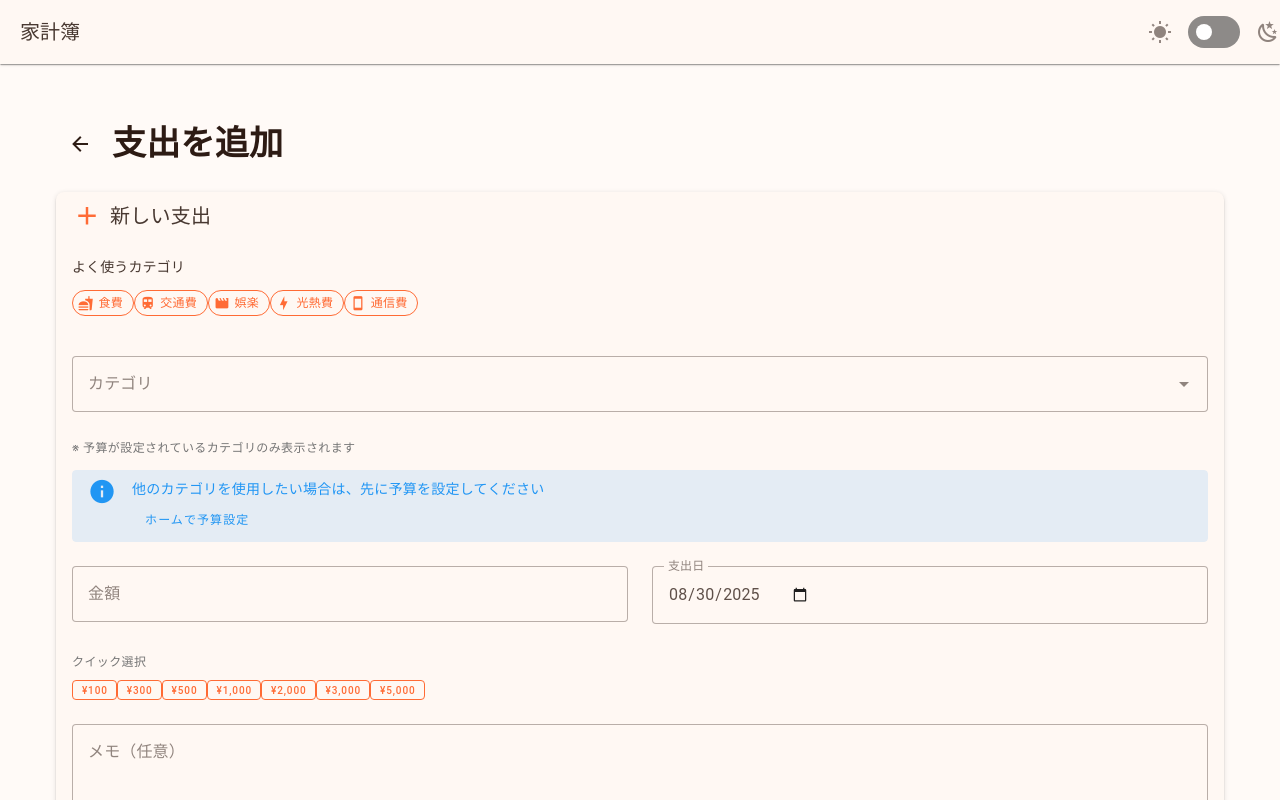
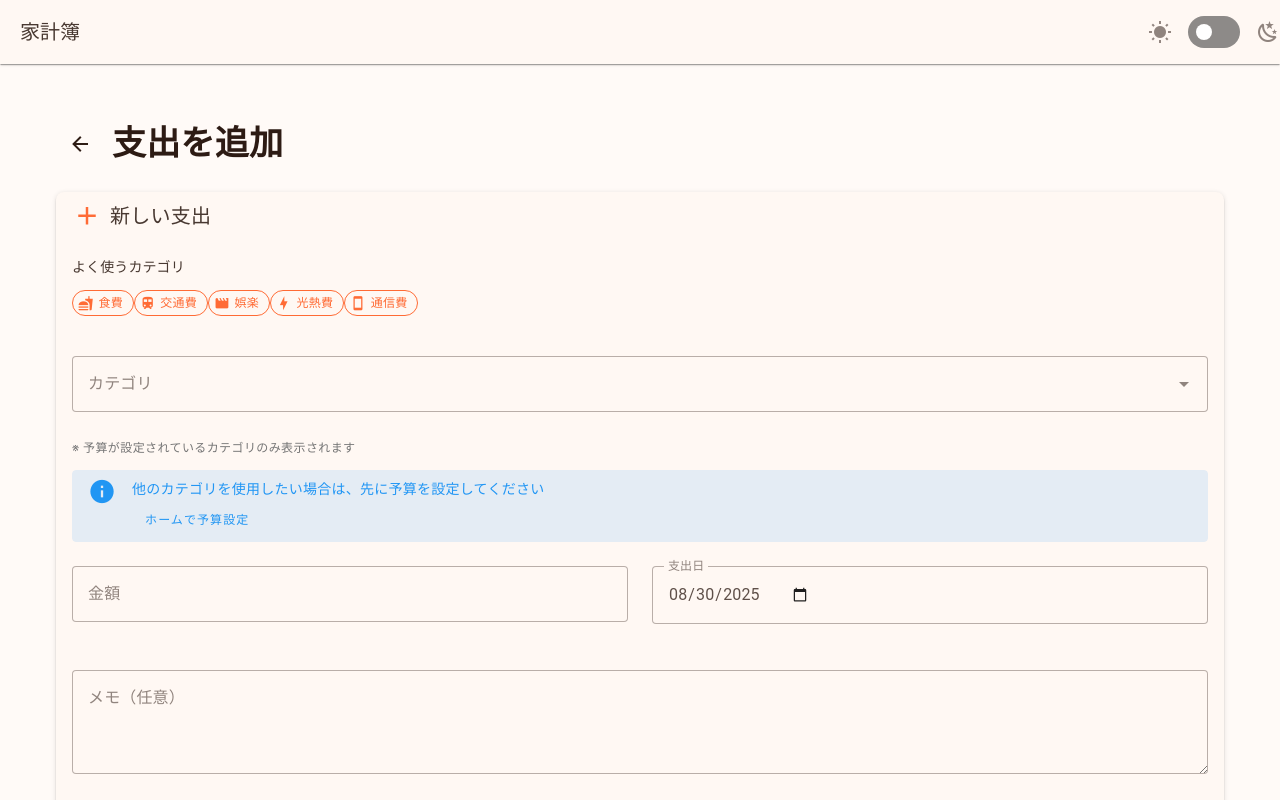
Before and after one commit to ohiaeni/kakeibou, a Nuxt app: page /expense/add in a window 1280 px wide. Shown: the top 800 px of the page. Built offline with nearby package versions, Linux system fonts and the light colour scheme.

Commit message:
feat: クイック金額選択機能を削除
- 金額のクイック入力オプションを削除しました。
- 関連するUI要素も削除しました。

```diff
--- a/app/pages/expense/add.vue
+++ b/app/pages/expense/add.vue
@@ -42,9 +42,6 @@ const hasUnbudgetedCategories = computed(() => {
   const budgetedCategories = categories.value.length
   return totalCategories > budgetedCategories
 })
-
-// 金額のクイック入力オプション
-const quickAmounts = [100, 300, 500, 1000, 2000, 3000, 5000]
 
 // フォームの有効性
 const isFormValid = ref(false)
@@ -204,24 +201,6 @@ const resetForm = () => {
                 required
                 :rules="[rules.required, rules.amount]"
               />
-              <!-- クイック金額選択 -->
-              <div class="mt-2">
-                <div class="text-caption text-grey-darken-1 mb-2">
-                  クイック選択
-                </div>
-                <div class="d-flex flex-wrap gap-1">
-                  <v-btn
-                    v-for="amount in quickAmounts"
-                    :key="amount"
-                    size="x-small"
-                    variant="outlined"
-                    color="primary"
-                    @click="expenseForm.amount = amount"
-                  >
-                    ¥{{ amount.toLocaleString() }}
-                  </v-btn>
-                </div>
-              </div>
             </v-col>
 
             <!-- 日付入力 -->
```
